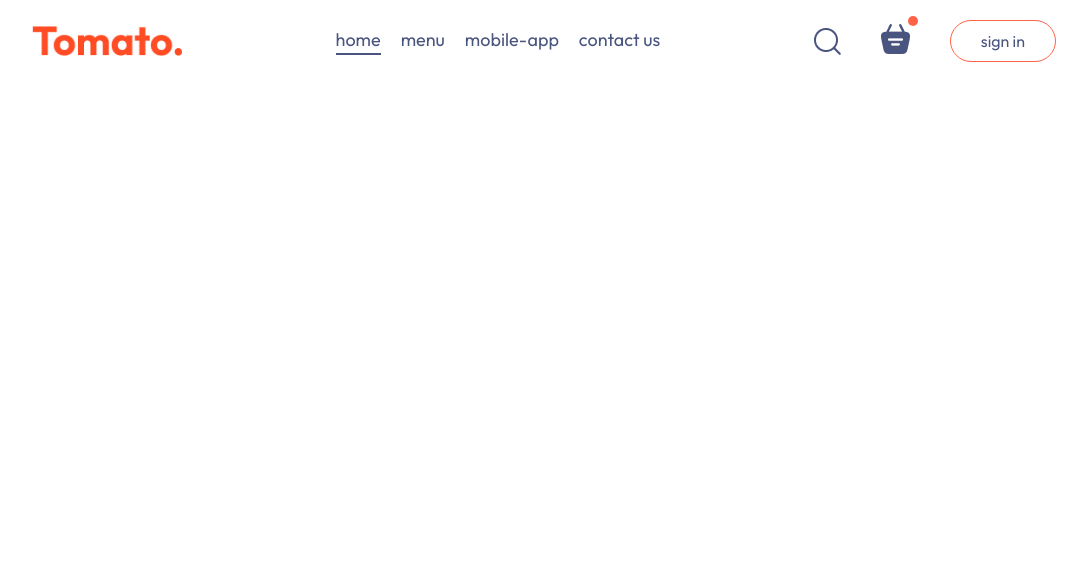
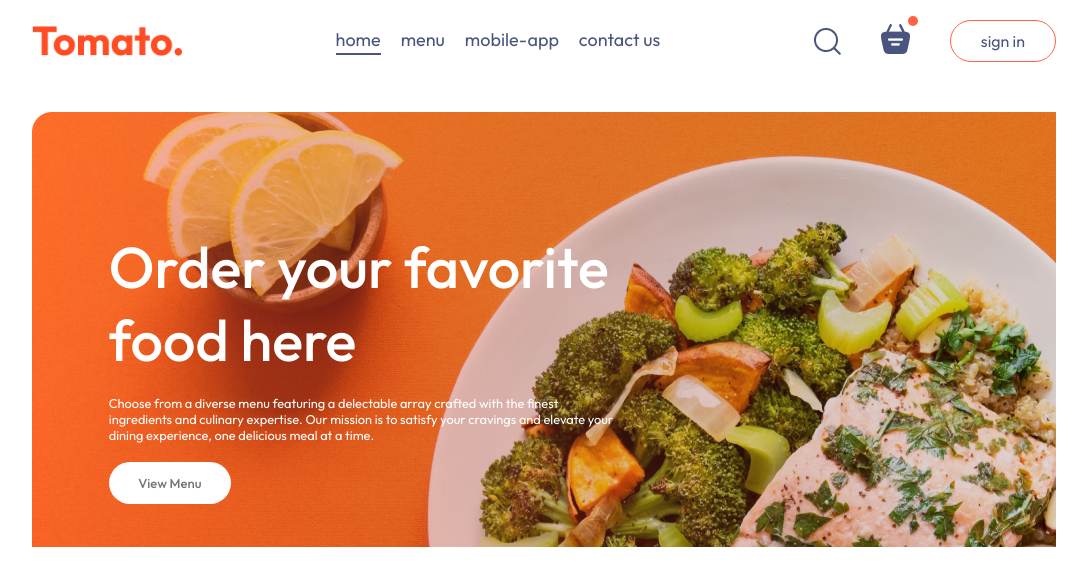
Before and after one commit to mhdmusharraf/Food-Delivery-App, a React (Vite) app in the folder frontend/: page / in a window 1280 px wide. Shown: the top 586 px of the page, without its empty margins (96-1183 px from the left). Built offline with nearby package versions, Linux system fonts and the light colour scheme.

Commit message:
Header completed

```diff
--- /dev/null
+++ b/frontend/src/components/Header/Header.css
@@ -0,0 +1,40 @@
+.header {
+  height: 34vw;
+  margin: 30px auto;
+  background: url("/header_img.png") no-repeat;
+  block-size: contain;
+  position: relative;
+}
+
+.header-contents {
+  position: absolute;
+  display: flex;
+  flex-direction: column;
+  align-items: start;
+  gap: 1.5vw;
+  max-width: 50%;
+  bottom: 10%;
+  left: 6vw;
+  animation: fadeIn 3s;
+}
+
+.header-contents h2 {
+  font-weight: 500;
+  color: white;
+  font-size: max(4.5vw, 22px);
+}
+
+.header-contents p {
+  color: white;
+  font-size: 1vw;
+}
+
+.header-contents button {
+  border: none;
+  color: #747474;
+  font-weight: 500;
+  padding: 1vw 2.3vw;
+  background-color: white;
+  font-size: max(1vw, 13px);
+  border-radius: 50px;
+}
--- /dev/null
+++ b/frontend/src/components/Header/Header.jsx
@@ -0,0 +1,16 @@
+import React from 'react';
+import './Header.css';
+
+const Header = () => {
+  return (
+    <div className='header'>
+      <div className="header-contents">
+        <h2>Order your favorite food here </h2>
+        <p>Choose from a diverse menu featuring a delectable array crafted with the finest ingredients and culinary expertise. Our mission is to satisfy your cravings and elevate your dining experience, one delicious meal at a time. </p>
+        <button>View Menu</button>
+      </div>
+    </div>
+  )
+}
+
+export default Header
--- a/frontend/src/index.css
+++ b/frontend/src/index.css
@@ -20,3 +20,12 @@
   width: 80%;
   margin: auto;
 }
+
+@keyframes fadeIn {
+  0% {
+    opacity: 0;
+  }
+  100% {
+    opacity: 1;
+  }
+}
--- a/frontend/src/pages/Home/Home.jsx
+++ b/frontend/src/pages/Home/Home.jsx
@@ -1,10 +1,11 @@
 import React from 'react';
 import './Home.css';
+import Header from '../../components/Header/Header';
 
 const Home = () => {
   return (
     <div>
-
+      <Header/>
     </div>
   )
 }
```
Also changed, not shown: frontend/public/header_img.png (added).
